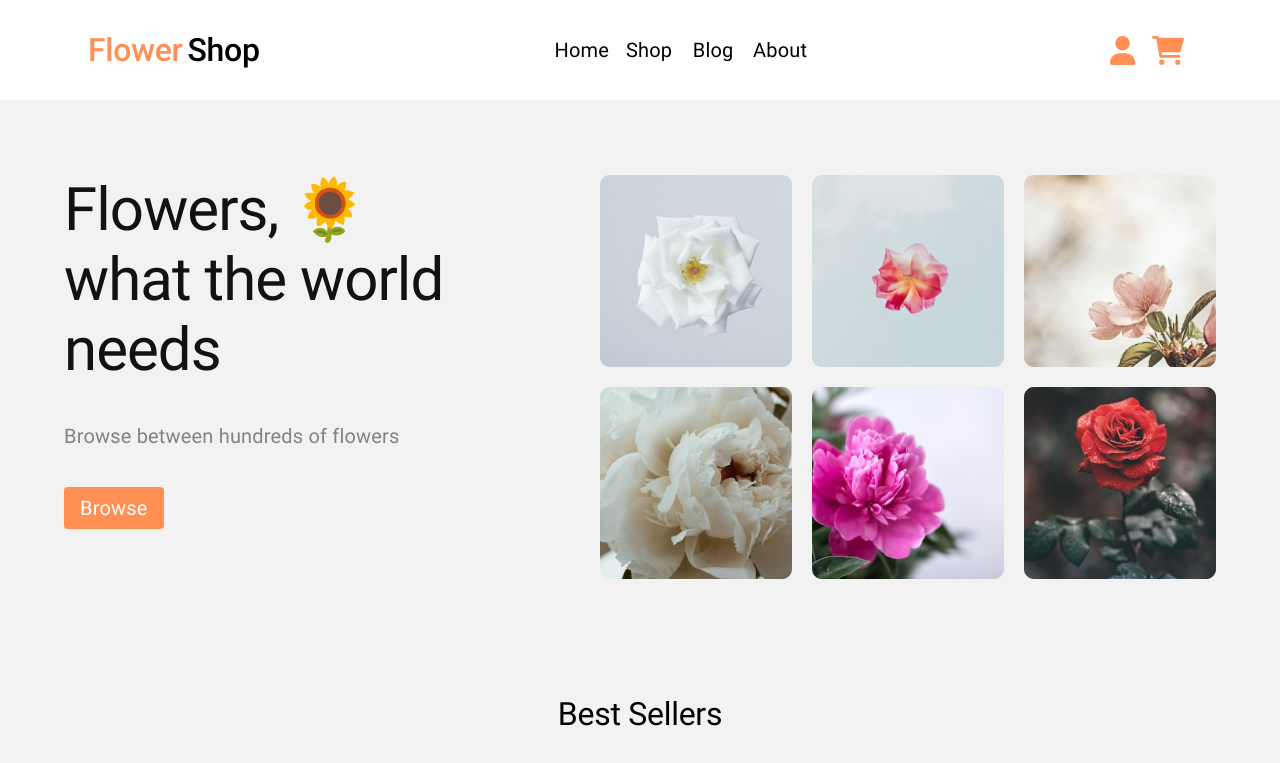
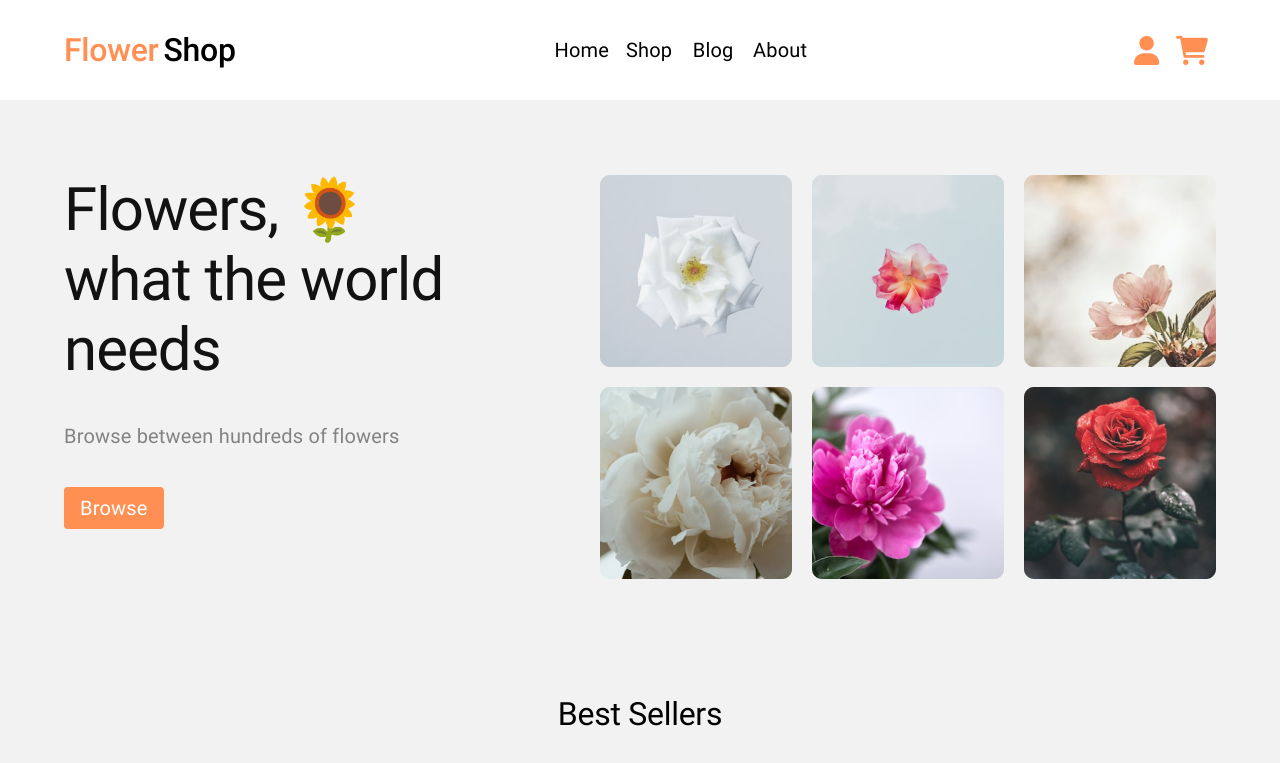
Before and after one commit to thaispsc/flower-shop, a Next.js app: page /flower-shop in a window 1280 px wide. Shown: the top 763 px of the page. Built offline with nearby package versions, Linux system fonts and the light colour scheme; data requests are answered from the project's data file; grey boxes are pictures that could not be loaded.

Commit message:
removing padding from header

```diff
--- a/src/flower-shop/ui/header/Header.tsx
+++ b/src/flower-shop/ui/header/Header.tsx
@@ -35,6 +35,10 @@ const Header = () => {
             display: 'flex',
             justifyContent: 'space-between',
             height: '100px',
+            paddingX: '0',
+            '&.MuiToolbar-root': {
+              padding: '0',
+            },
           }}
         >
           <Box sx={{ display: { xs: 'none', md: 'flex' } }}>
```
